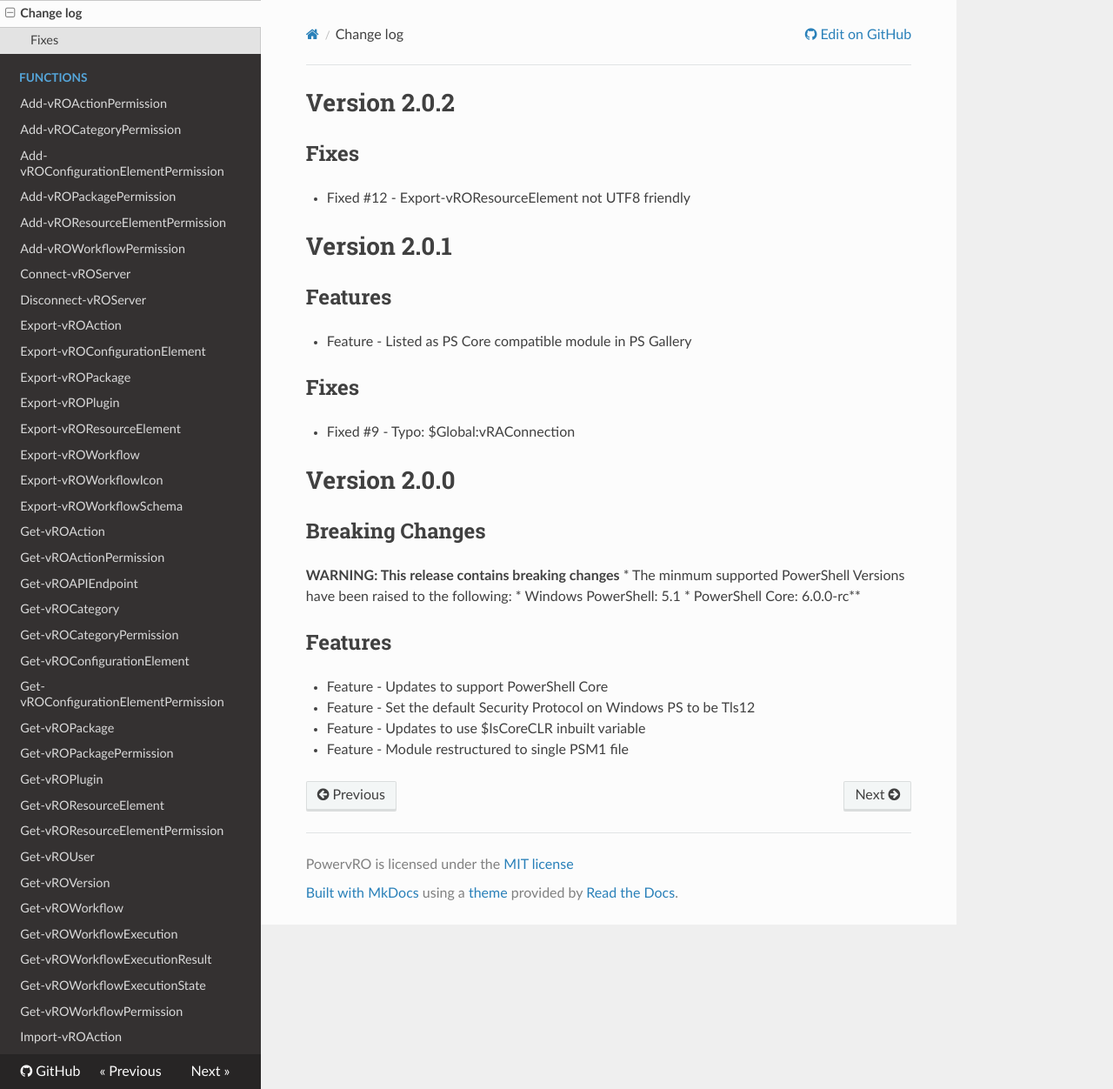
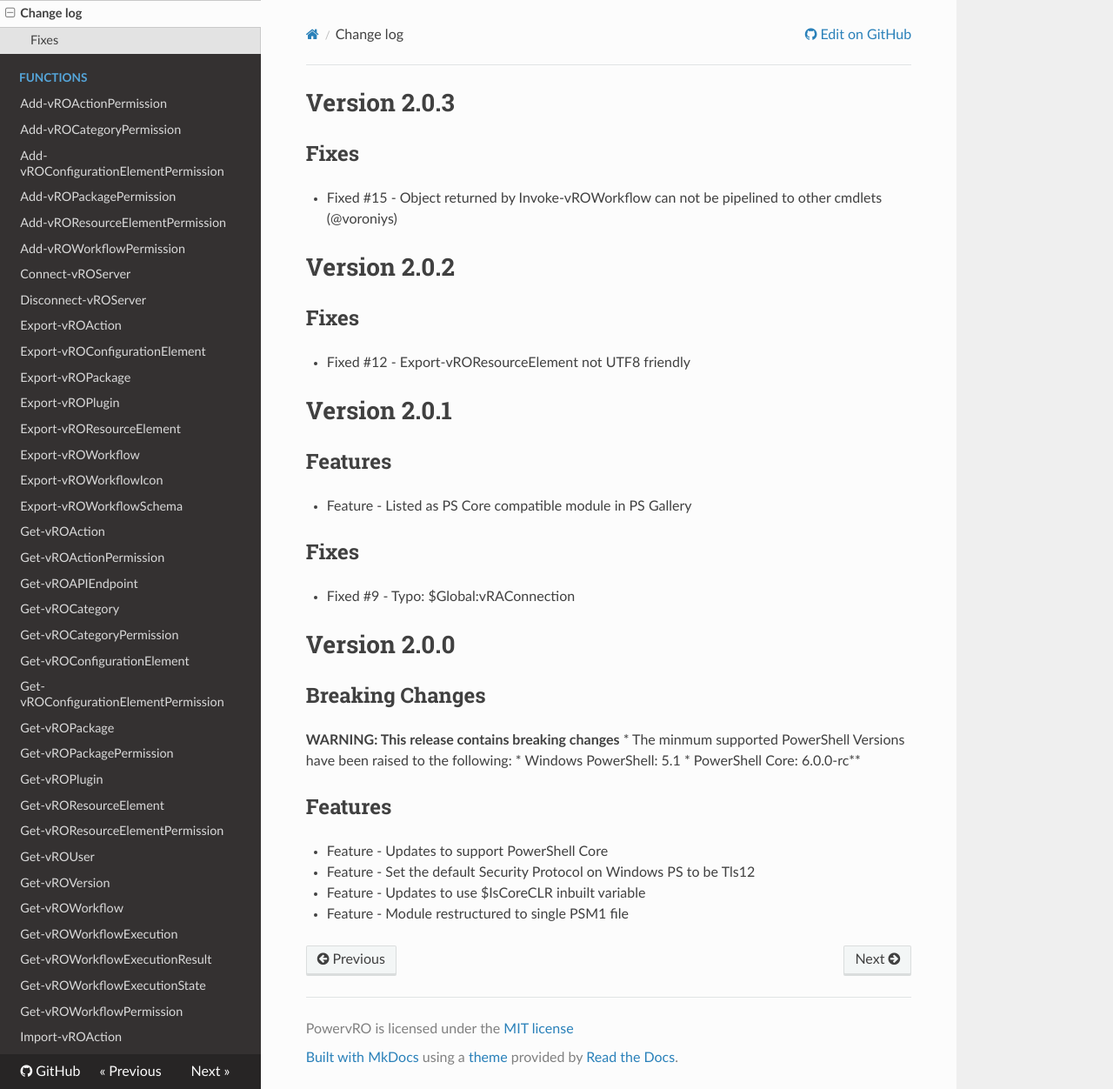
Before and after one commit to jakkulabs/PowervRO, an MkDocs documentation site: the page built from docs/CHANGELOG.md, in a window 1280 px wide and 1252 px high. Shown: the whole window at 87% size. Built offline with MkDocs 1.6.1, drawn with Linux system fonts in a browser that asks for light colours; nearby versions of some CDN libraries; old or Windows-style settings are respelled for this version of MkDocs.

```diff
--- a/docs/CHANGELOG.md
+++ b/docs/CHANGELOG.md
@@ -1,3 +1,8 @@
+# Version 2.0.3
+
+## Fixes
+* Fixed #15 - Object returned by Invoke-vROWorkflow can not be pipelined to other cmdlets (@voroniys)
+
 # Version 2.0.2
 
 ## Fixes
```
Also changed, not shown: RELEASE.md (+1 -1 lines).
